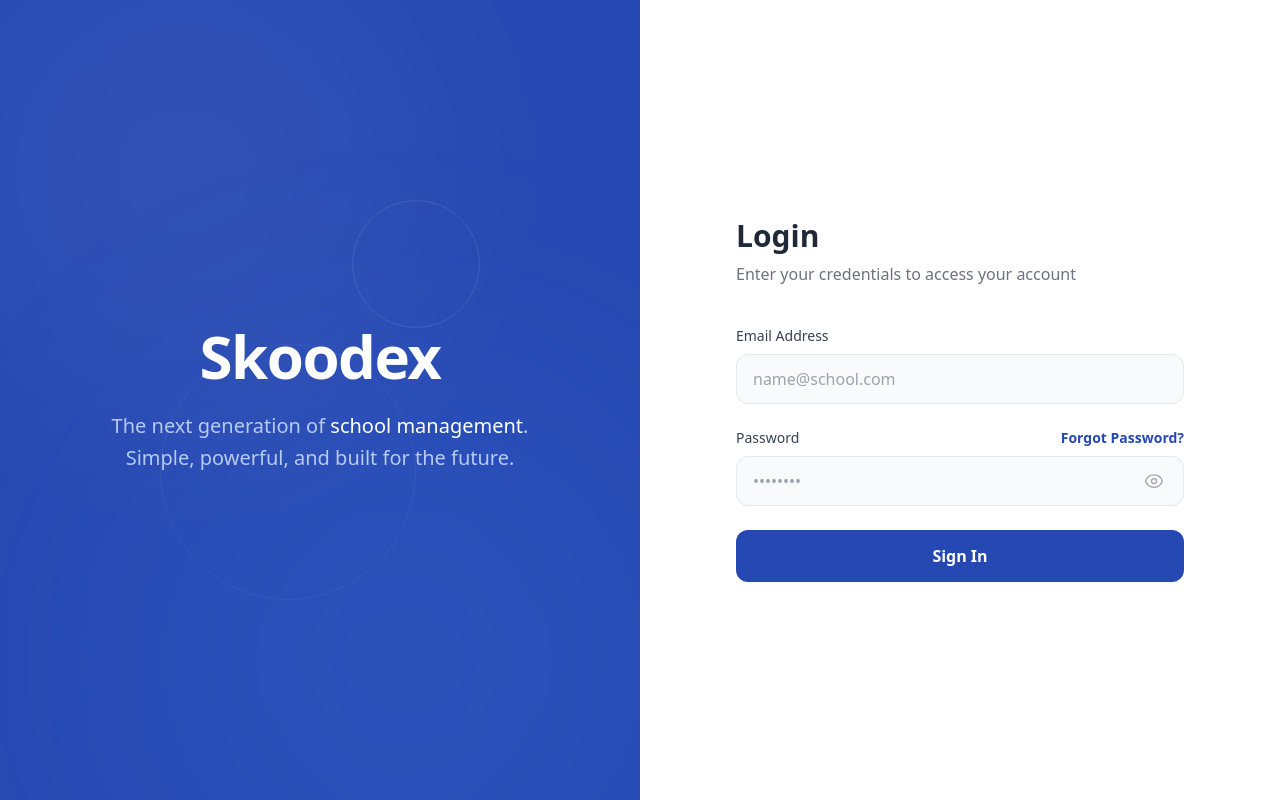
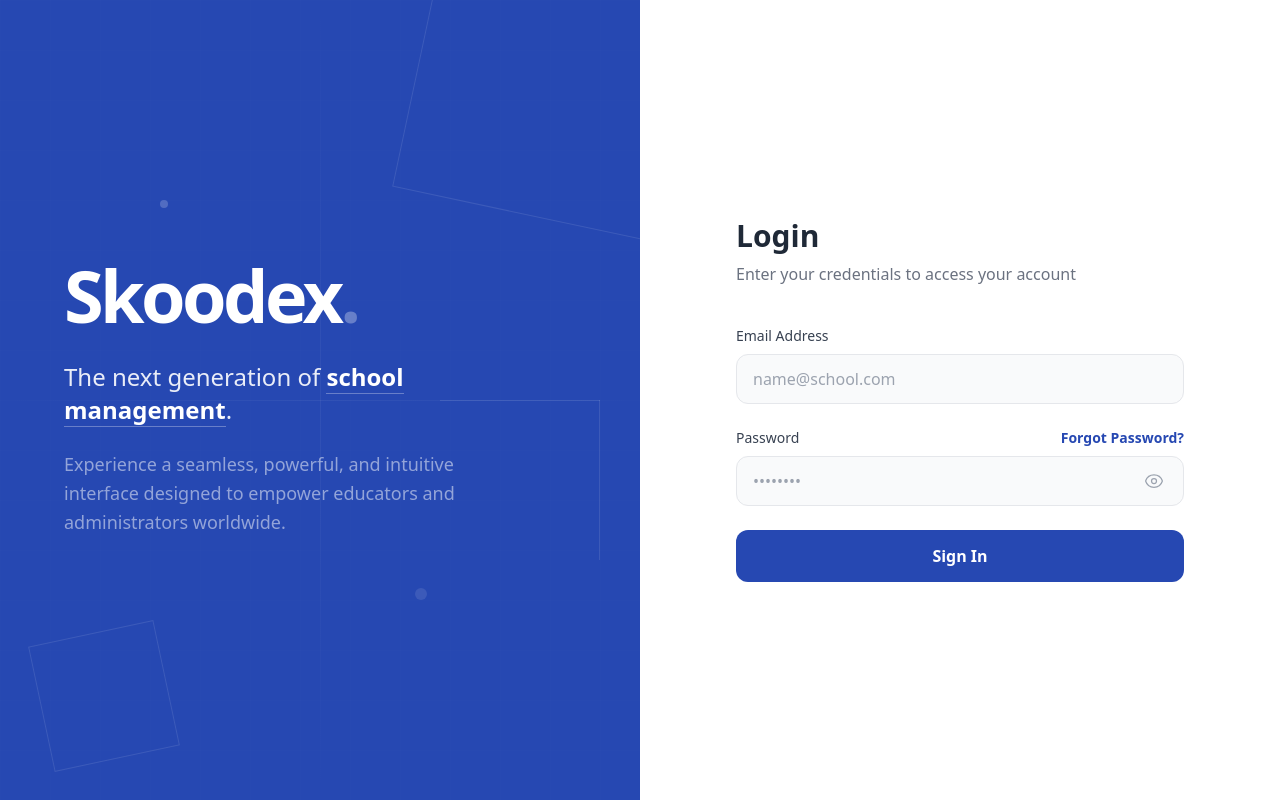
Before and after one commit to ali-ghazanfar/skoodex-frontend, a React (Vite) app: page / in a window 1280 px wide. Built offline with nearby package versions, Linux system fonts and the light colour scheme.

Commit message:
ref: Replace Login page left panel abstract background elements with a grid pattern and geometric shapes, and update text styles.

```diff
--- a/src/pages/Login.jsx
+++ b/src/pages/Login.jsx
@@ -6,20 +6,42 @@
     <div className="min-h-screen flex font-sans">
       {/* Left Side - Premium Aesthetic Background */}
       <div className="hidden lg:flex lg:w-1/2 bg-primary relative overflow-hidden items-center justify-center">
-        {/* Abstract Background Elements */}
-        <div className="absolute top-[-10%] left-[-10%] w-[500px] h-[500px] bg-white/5 rounded-full blur-[100px] animate-pulse"></div>
-        <div className="absolute bottom-[-20%] right-[-10%] w-[600px] h-[600px] bg-blue-400/10 rounded-full blur-[120px]"></div>
-        <div className="absolute top-1/4 right-1/4 w-32 h-32 border border-white/10 rounded-full"></div>
-        <div className="absolute bottom-1/4 left-1/4 w-64 h-64 border border-white/5 rounded-full"></div>
+        {/* Grid Pattern Overlay */}
+        <div
+          className="absolute inset-0 opacity-10"
+          style={{
+            backgroundImage: `linear-gradient(rgba(255,255,255,0.05) 1px, transparent 1px), linear-gradient(90deg, rgba(255,255,255,0.05) 1px, transparent 1px)`,
+            backgroundSize: '50px 50px'
+          }}
+        ></div>
 
-        <div className="relative z-10 text-center px-12">
-          <h1 className="text-6xl font-black text-white mb-6 tracking-tight">
-            Skoodex
+        {/* White Geometric Shapes */}
+        <div className="absolute top-[-5%] right-[-5%] w-64 h-64 border-[1px] border-white/10 rotate-12"></div>
+        <div className="absolute bottom-10 left-10 w-32 h-32 border-[1px] border-white/10 -rotate-12"></div>
+        <div className="absolute top-1/2 right-10 w-40 h-[1px] bg-white/10"></div>
+        <div className="absolute top-1/2 right-10 h-40 w-[1px] bg-white/10"></div>
+        <div className="absolute top-1/4 left-1/4 w-2 h-2 bg-white/20 rounded-full"></div>
+        <div className="absolute bottom-1/4 right-1/3 w-3 h-3 bg-white/10 rounded-full"></div>
+
+        {/* Abstract White Lines */}
+        <div className="absolute inset-0 overflow-hidden pointer-events-none">
+          <div className="absolute top-0 left-1/2 w-[1px] h-full bg-gradient-to-b from-transparent via-white/5 to-transparent"></div>
+          <div className="absolute top-1/2 left-0 w-full h-[1px] bg-gradient-to-r from-transparent via-white/5 to-transparent"></div>
+        </div>
+
+        <div className="relative z-10 px-16 text-left w-full max-w-2xl">
+          <h1 className="text-7xl font-black text-white mb-8 tracking-tighter leading-[0.9]">
+            Skoodex<span className="text-white/30">.</span>
           </h1>
-          <p className="text-blue-100/80 text-xl max-w-md mx-auto font-light leading-relaxed">
-            The next generation of <span className="text-white font-medium">school management</span>.
-            Simple, powerful, and built for the future.
-          </p>
+
+          <div className="space-y-6">
+            <p className="text-white/90 text-2xl font-light leading-snug">
+              The next generation of <span className="text-white font-semibold border-b border-white/30">school management</span>.
+            </p>
+            <p className="text-white/50 text-lg max-w-md font-normal leading-relaxed">
+              Experience a seamless, powerful, and intuitive interface designed to empower educators and administrators worldwide.
+            </p>
+          </div>
         </div>
       </div>
 
```
